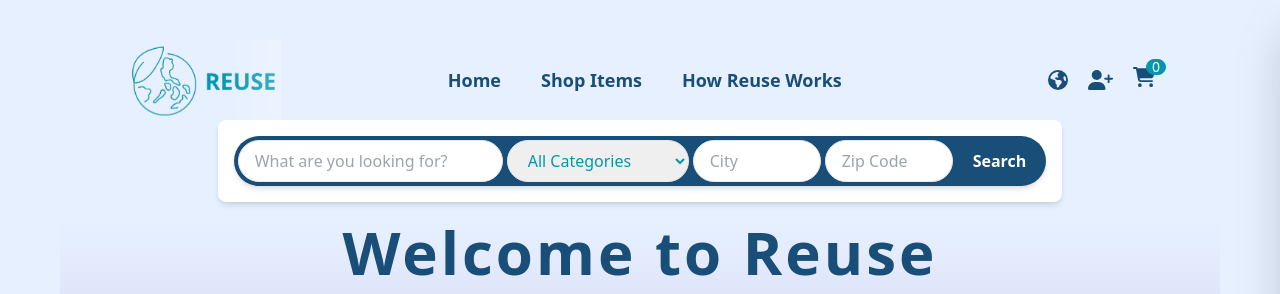
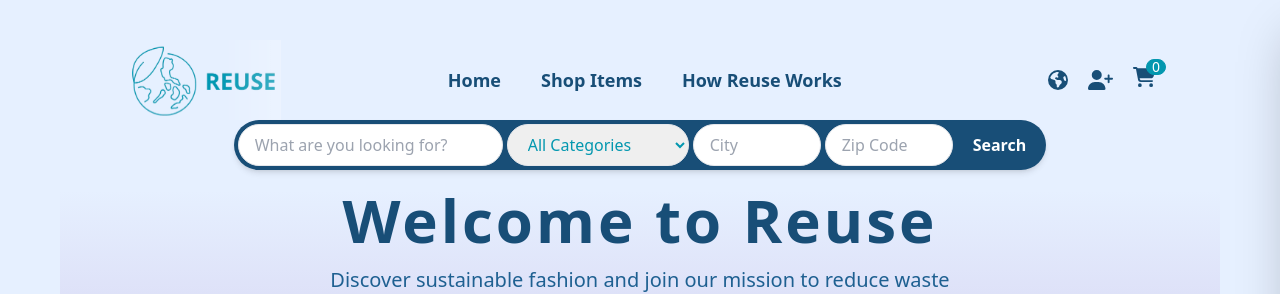
Before and after one commit to ShirinHajiesmaeili/Reuse, a React (Vite) app in the folder Client/: page / in a window 1280 px wide. Shown: the top 294 px of the page. Built offline with nearby package versions, Linux system fonts and the light colour scheme; a web font is replaced by a local one.

Commit message:
fixed searchbar x background

```diff
--- a/Client/src/Components/Searchbar.jsx
+++ b/Client/src/Components/Searchbar.jsx
@@ -2,7 +2,7 @@ import React from "react";
 
 const Searchbar = () => {
   return (
-  <div className="w-full bg-white p-4 shadow-md rounded-lg">
+  <div className="">
     <form className="flex space-x-1 bg-secondary rounded-full shadow-md px-1 py-1 fontFamily:Rethink Sans, serif">
       <input
         type="text"
--- a/Client/src/layout/MainLayout.jsx
+++ b/Client/src/layout/MainLayout.jsx
@@ -70,11 +70,13 @@ const Layout = () => {
         className={`w-full max-w-[1200px] mx-auto p-5 transform transition-transform duration-500
         ${statusTab ? "-translate-x-48" : ""}`}
       >
+
         <Navbar />
         <Outlet />
       </main>
       <CartTab />
-      <Footer />
+       <Footer />
+
 
       {/* Chatbot Integration - Left Side */}
       {!isChatOpen ? (
```
